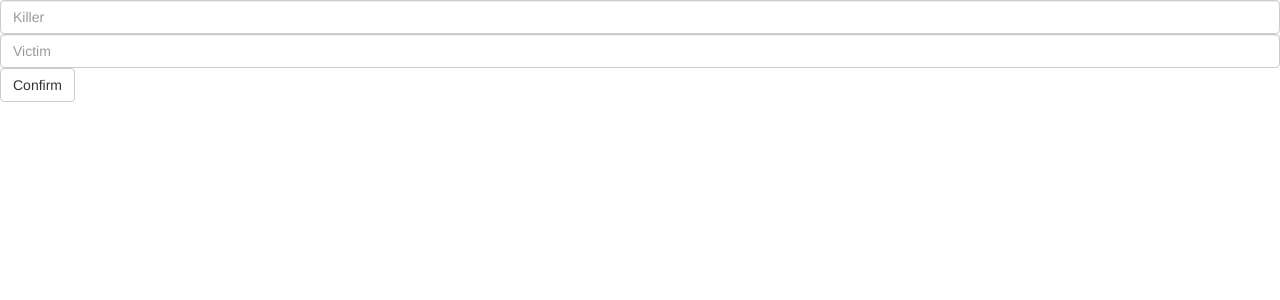
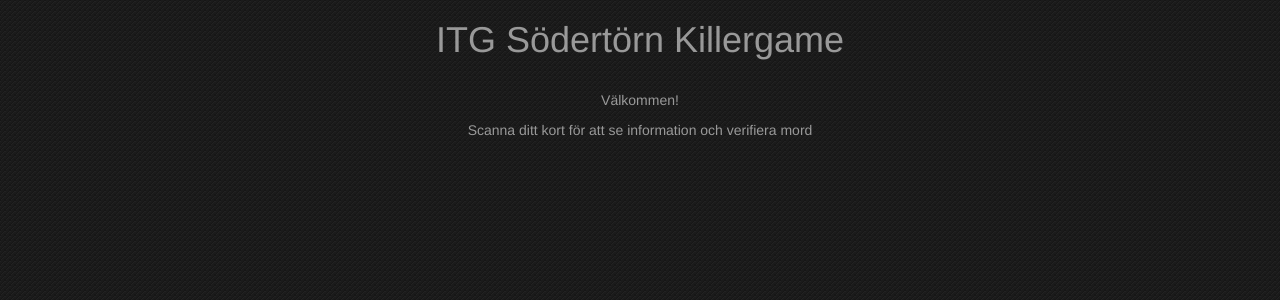
Before and after one commit to fgblomqvist/killergame-itg, a Flask app: page / in a window 1280 px wide. Shown: the top 300 px of the page. Run offline with Flask 2, Linux system fonts and the light colour scheme.

Commit message:
Added more templates and styling

```diff
--- /dev/null
+++ b/app/static/css/main.css
@@ -0,0 +1,36 @@
+body {
+    background-image: url(/static/img/dark_dotted.png);
+    color: #999;
+}
+
+.wrapper {
+    width: 500px;
+    margin: 0 auto;
+    text-align: center;
+}
+
+.form-hidden {
+    opacity: 0;
+    height: 0;
+    padding: 0;
+    margin: 0;
+    cursor: default;
+}
+
+    .form-hidden * {
+        cursor: default;
+    }
+
+.title {
+    margin-bottom: 30px;
+}
+
+.stats-h1 {
+    margin-bottom: 0;
+    font-size: 13px;
+}
+
+.stats-p {
+    font-size: 30px;
+    font-weight: bold;
+}
--- /dev/null
+++ b/app/static/js/countdown.js
@@ -0,0 +1,22 @@
+var timelimit = 20;
+
+window.onload = function() {
+    if (window.location.pathname != '/') {
+        var counter = document.createElement('p');
+        counter.className = 'counter'
+        counter.innerText = timelimit.toString();
+        document.body.getElementsByClassName('wrapper')[0].appendChild(counter);
+
+        var i = timelimit;
+
+        setInterval(function() {
+            i -= 1;
+            var counter = document.getElementsByClassName('counter')[0];
+            counter.innerText = i;
+            if (i == 0) {
+                window.location.pathname = '/';
+            }
+
+        }, 1000);
+    }
+};
--- a/app/templates/base.html
+++ b/app/templates/base.html
@@ -4,9 +4,13 @@
     {% block title %}
     <title>Killergame ITG</title>
     {% endblock %}
-    <link rel="stylesheet" type="text/css"href=" {{ url_for('static', filename='css/bootstrap.min.css') }}">
+    <link rel="stylesheet" type="text/css"href="{{ url_for('static', filename='css/bootstrap.min.css') }}">
+    <link rel="stylesheet" type="text/css"href="{{ url_for('static', filename='css/main.css') }}">
 </head>
 <body>
-    {% block content %}{% endblock %}
+    <div class="wrapper">
+        {% block content %}{% endblock %}
+    </div>
+    <script type="text/javascript" src="{{ url_for('static', filename='js/countdown.js') }}"></script>
 </body>
 </html>
--- a/app/templates/index.html
+++ b/app/templates/index.html
@@ -1,8 +1,9 @@
 {% extends 'base.html' %}
 {% block content %}
-    <form class="form-inline" method="post">
-        <input class="form-control" type="text" name="killer" placeholder="Killer">
-        <input class="form-control" type="text" name="victim" placeholder="Victim">
-        <input class="btn btn-default" type="submit" value="Confirm">
+    <h1 class="title">ITG Södertörn Killergame</h1>
+    <p>Välkommen!</p>
+    <p>Scanna ditt kort för att se information och verifiera mord</p>
+    <form class="form-inline form-hidden" method="post" action="/player">
+        <input class="form-control" type="text" name="player" autofocus>
     </form>
 {% endblock %}
--- /dev/null
+++ b/app/templates/target_killed.html
@@ -0,0 +1,6 @@
+{% extends 'base.html' %}
+{% block content %}
+    <h2>Grattis {{ player.name }}!</h2>
+    <p>Din nya måltavla är:</p>
+    <h1>{{ target.name }}</h1>
+{% endblock %}
--- /dev/null
+++ b/app/templates/wrong_target.html
@@ -0,0 +1,6 @@
+{% extends 'base.html' %}
+{% block content %}
+    <h2>Fel person!</h2>
+    <p>Din måltavla är:</p>
+    <h1>{{ target.name }}</h1>
+{% endblock %}
--- a/app/views.py
+++ b/app/views.py
@@ -1,38 +1,31 @@
-from flask import render_template, request
+from flask import render_template, request, url_for, redirect
+from sqlalchemy import orm
 from app import app, db, models
 
 @app.route('/', methods=['GET', 'POST'])
 def home():
-    if request.method == 'POST':
+    return render_template('index.html')
 
-        try:
-            killer_id = int(request.form['killer'])
-            victim_id = int(request.form['victim'])
-        except ValueError:
-            return 'Invalid data!'
 
-        killer = models.Player.query.filter(models.Player.id == killer_id).one()
-        victim = models.Player.query.filter(models.Player.id == victim_id).one()
+@app.route('/player', methods=['POST'])
+def player():
 
-        # verify that the killer killed the right person
-        if killer.offer_id != victim_id:
-            return "These are not the droids you're looking for"
+    try:
+        player_id = int(request.form['player'])
+    except ValueError:
+        return 'Invalid player ID'
 
-        # give the killer cred
-        killer.score += 1
+    try:
+        player = models.Player.query.filter(models.Player.id == player_id).one()
+    except orm.exc.NoResultFound:
+        return "A player with this ID doesn't exist"
 
-        # transfer the victim
-        killer.offer_id = victim.offer_id
+    if player.offer_id:
+        target = models.Player.query.filter(models.Player.id == player.offer_id).one()
+    else:
+        target = None
 
-        # declare the victim as dead by setting its offer_id to None
-        victim.offer_id = None
-
-        db.session.commit()
-
-        return 'Dadadum dum dum...another bitch bites the dust!'
-
-    else:
-        return render_template('index.html')
+    return render_template('player.html', player=player, target=target)
 
 
 @app.route('/players')
@@ -41,3 +34,44 @@ def players():
     players = models.Player.query.order_by(models.Player.score.desc()).all()
 
     return render_template('players.html', players=players)
+
+
+@app.route('/confirm', methods=['POST'])
+def confirm():
+
+    try:
+        killer_id = int(request.form['player'])
+        target_id = int(request.form['target'])
+    except ValueError:
+        return 'Invalid data!'
+
+    # if the ids match, go back to home
+    if killer_id == target_id:
+        return redirect(url_for('home'), code=307)
+
+    killer = models.Player.query.filter(models.Player.id == killer_id).one()
+    target = models.Player.query.filter(models.Player.id == target_id).one()
+
+    # if the killer is dead, go back
+    if not killer.offer_id:
+        return redirect(url_for('home'), code=307)
+
+    # verify that the killer killed the right person
+    if killer.offer_id != target_id:
+        return render_template('wrong_target.html', target=target)
+
+    # give the killer cred
+    killer.score += 1
+
+    # transfer the target
+    killer.offer_id = target.offer_id
+
+    # declare the victim as dead by setting its offer_id to None
+    target.offer_id = None
+
+    # fetch the info about the new target
+    target = models.Player.query.filter(models.Player.id == killer.offer_id).one()
+
+    db.session.commit()
+
+    return render_template('target_killed.html', player=killer, target=target)
```
Also changed, not shown: app/templates/player.html (added, +25 -0 lines), app/static/img/dark_dotted.png (added).
